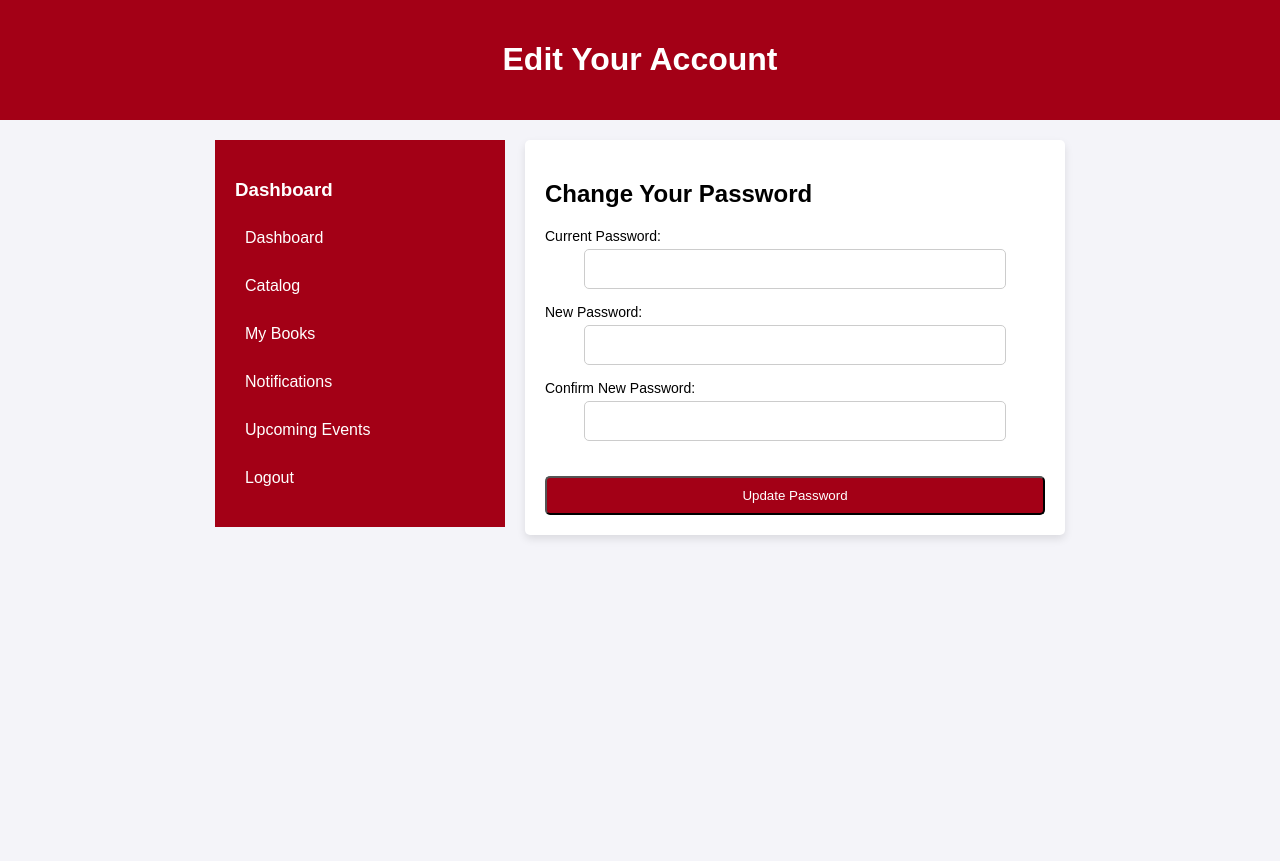
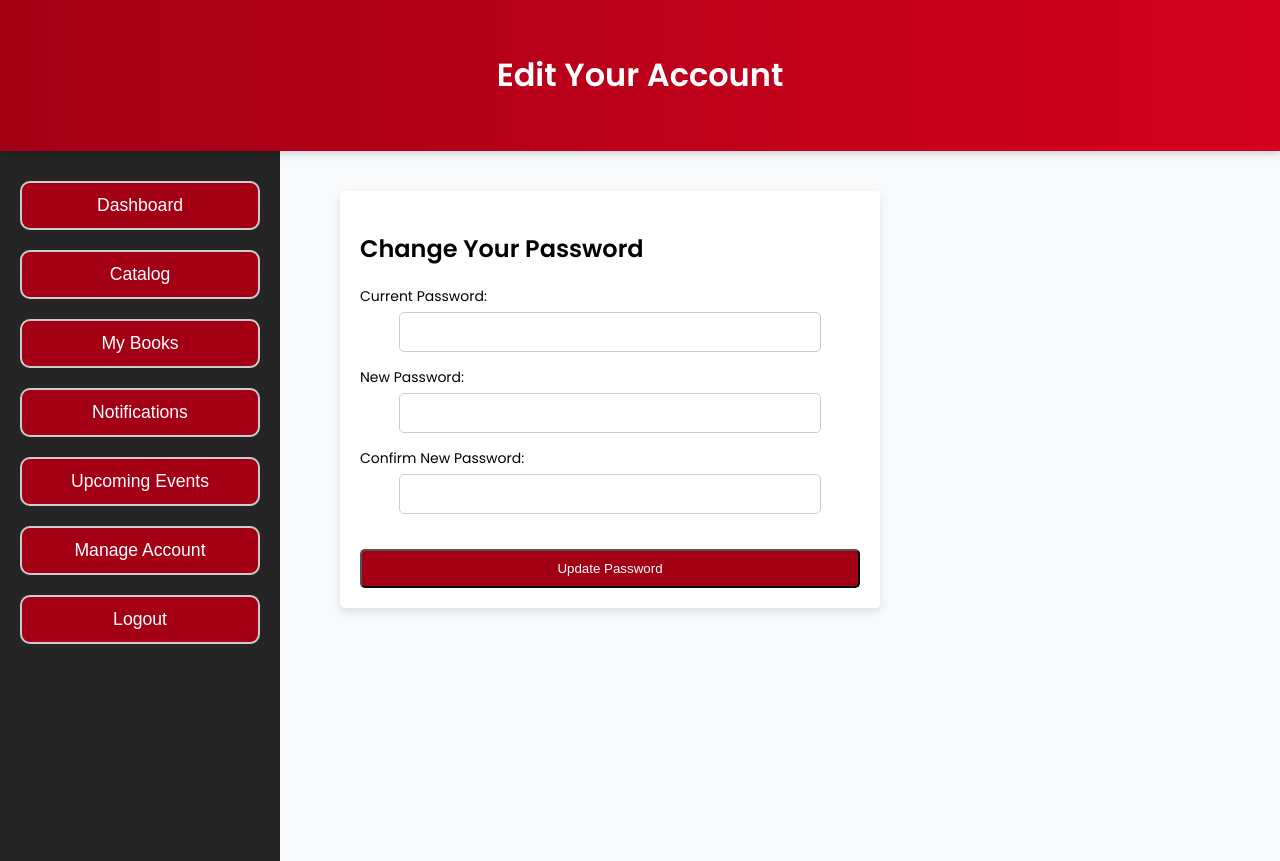
Before and after one commit to Kledio23/The-Technological-Athenaeum-Project, a Flask app: page /edit-account in a window 1280 px wide. Before the commit the page ends 539 px from the top, so only its background shows below. Run offline with Flask 3, Linux system fonts and the light colour scheme; a user stored in the database is signed in.

Commit message:
Update edit_account.html

```diff
--- a/University Library Project/templates/edit_account.html
+++ b/University Library Project/templates/edit_account.html
@@ -4,46 +4,68 @@
     <meta charset="UTF-8">
     <meta name="viewport" content="width=device-width, initial-scale=1.0">
     <title>Edit Account</title>
+    <link href="https://fonts.googleapis.com/css2?family=Poppins:wght@400;600&display=swap" rel="stylesheet"/>
     <style>
         body {
-            font-family: Arial, sans-serif;
-            background-color: #f4f4f9;
+            font-family: 'Poppins', sans-serif;
+            background: #f8f9fa;
             margin: 0;
             padding: 0;
+            min-height: 100vh;
+            display: flex;
+            flex-direction: column;
         }
 
         header {
+            background: linear-gradient(90deg, #a30016, #d4001f);
+            padding: 30px 20px;
+            text-align: center;
+            color: white;
+            box-shadow: 0 2px 8px rgba(0, 0, 0, 0.2);
+        }
+
+        .layout {
+            display: flex;
+            flex: 1;
+            min-height: calc(100vh - 90px);
+        }
+
+        .sidebar {
+            width: 240px;
+            background-color: rgba(0, 0, 0, 0.85);
+            padding: 30px 20px;
+            display: flex;
+            flex-direction: column;
+            gap: 20px;
+        }
+
+        .sidebar a {
+            text-decoration: none;
+            color: white;
+        }
+
+        .sidebar button {
+            width: 100%;
+            padding: 12px 20px;
             background-color: #a30016;
-            padding: 20px;
             color: white;
-            text-align: center;
+            border: 2px solid #ccc;
+            border-radius: 10px;
+            font-size: 1.1rem;
+            cursor: pointer;
+            transition: background-color 0.3s ease, border-color 0.3s ease;
+        }
+
+        .sidebar button:hover,
+        .sidebar .active {
+            background-color: #d3011c;
+            border-color: #999;
         }
 
         .container {
-            display: flex;
-            justify-content: center;
-            align-items: flex-start;
-            padding: 20px;
-        }
-
-        .sidebar {
-            width: 250px;
-            background-color: #a30016;
-            color: white;
-            padding: 20px;
-        }
-
-        .sidebar a {
-            color: white;
-            text-decoration: none;
-            display: block;
-            padding: 10px;
-            margin-bottom: 10px;
-            border-radius: 5px;
-        }
-
-        .sidebar a:hover {
-            background-color: #7a0015;
+            flex: 1;
+            padding: 40px;
+            max-width: 100%;
         }
 
         .account-edit {
@@ -114,17 +136,22 @@
         <h1>Edit Your Account</h1>
     </header>
 
-    <div class="container">
+    <div class="layout">
+
         <div class="sidebar">
-            <h3>Dashboard</h3>
-            <a href="{{ url_for('dashboard') }}">Dashboard</a>
-            <a href="{{ url_for('catalog') }}">Catalog</a>
-            <a href="{{ url_for('my_books') }}">My Books</a>
-            <a href="{{ url_for('notifications') }}">Notifications</a>
-            <a href="{{ url_for('upcoming_events') }}">Upcoming Events</a>
-            <a href="{{ url_for('logout') }}">Logout</a>
+            {% if session.get('role') == 'admin' %}
+                <a href="{{ url_for('admin_dashboard') }}"><button>Admin Dashboard</button></a>
+            {% endif %}
+            <a href="{{ url_for('dashboard') }}"><button>Dashboard</button></a>
+            <a href="{{ url_for('catalog') }}"><button>Catalog</button></a>
+            <a href="{{ url_for('my_books') }}"><button>My Books</button></a>
+            <a href="{{ url_for('notifications') }}"><button>Notifications</button></a>
+            <a href="{{ url_for('upcoming_events') }}"><button>Upcoming Events</button></a>
+            <a href="{{ url_for('edit_account') }}"><button>Manage Account</button></a>
+            <a href="{{ url_for('logout') }}"><button>Logout</button></a>
         </div>
 
+        <div class="container">
             <div class="account-edit">
                 <h2>Change Your Password</h2>
                 {% if error %}
@@ -148,5 +175,7 @@
             </div>
         </div>
 
+    </div>
+
 </body>
 </html>
```
Lines whose indentation alone changed are shown as unchanged.
